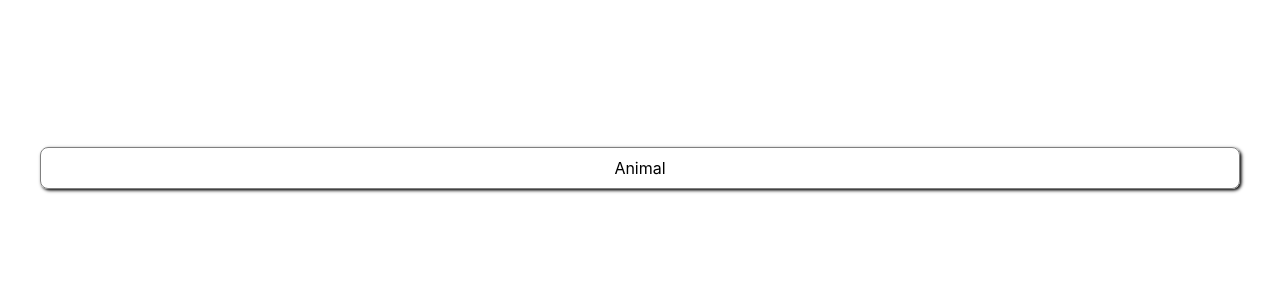
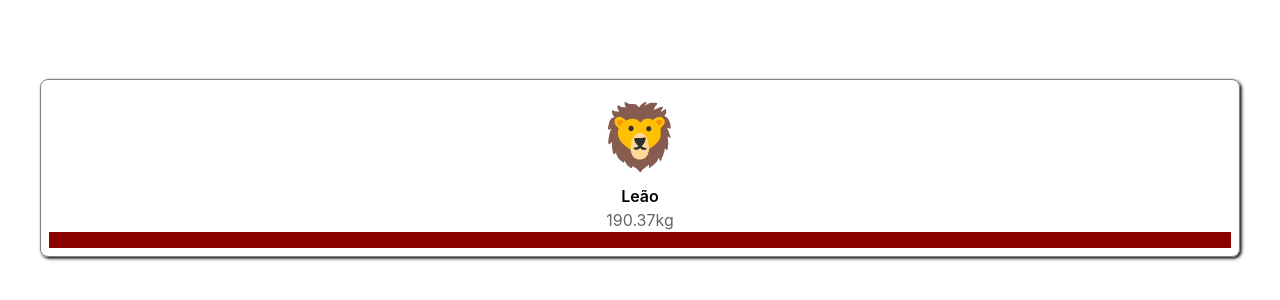
Before and after one commit to ufjf-dcc207/ufjf-dcc207-2024-3-a-atv03-igorknop, a React (Vite) app: page / in a window 1280 px wide. Shown: the part 232-532 px from the top of the page. Built offline with nearby package versions, Linux system fonts and the light colour scheme.

Commit message:
adiciona estilo inicial

```diff
--- a/src/Animal.css
+++ b/src/Animal.css
@@ -4,3 +4,21 @@
     padding: 0.5em;
     border-radius: 0.5em;
 }
+
+.animal :nth-child(1){
+    font-size: 4em;
+}
+
+.animal :nth-child(2){
+    font-weight: 600;
+}
+
+.animal :nth-child(3){
+    opacity: 0.6;
+}
+
+.animal :nth-child(4){
+    background-color: darkred;
+    color: red;
+    min-height: 1em;
+}
--- a/src/Animal.tsx
+++ b/src/Animal.tsx
@@ -1,4 +1,19 @@
 import "./Animal.css";
-export default function () {
-  return <div className="animal">Animal</div>;
+
+interface AnimalProps {
+  icone: string;
+  nome: string;
+  peso: number;
+  extincao: boolean;
 }
+
+export default function Animal({ icone, nome, peso, extincao }: AnimalProps) {
+  return (
+    <div className="animal">
+      <div>{icone}</div>
+      <div>{nome}</div>
+      <div>{peso.toLocaleString()}kg</div>
+      <div>{extincao}</div>
+    </div>
+  );
+}
--- a/src/App.tsx
+++ b/src/App.tsx
@@ -4,7 +4,7 @@
 function App() {
   return (
     <div className="app">
-      <Animal />
+      <Animal icone="🦁" nome = "Leão" peso = {190.37} extincao={true}/>
     </div>
   );
 }
```
